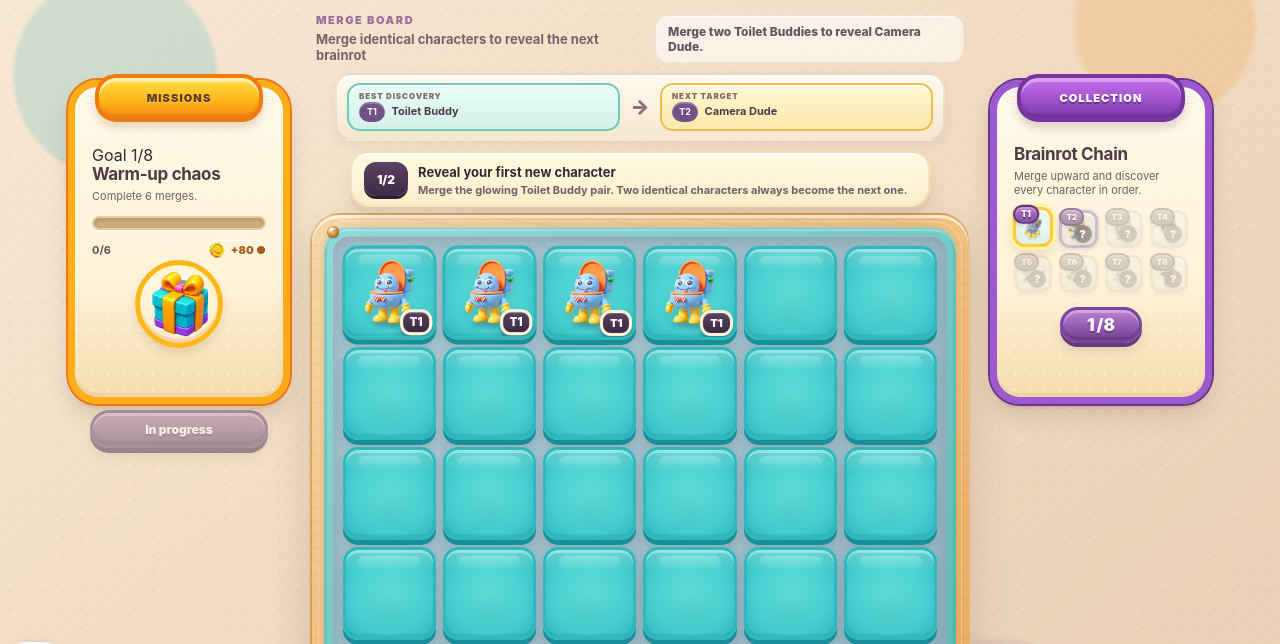
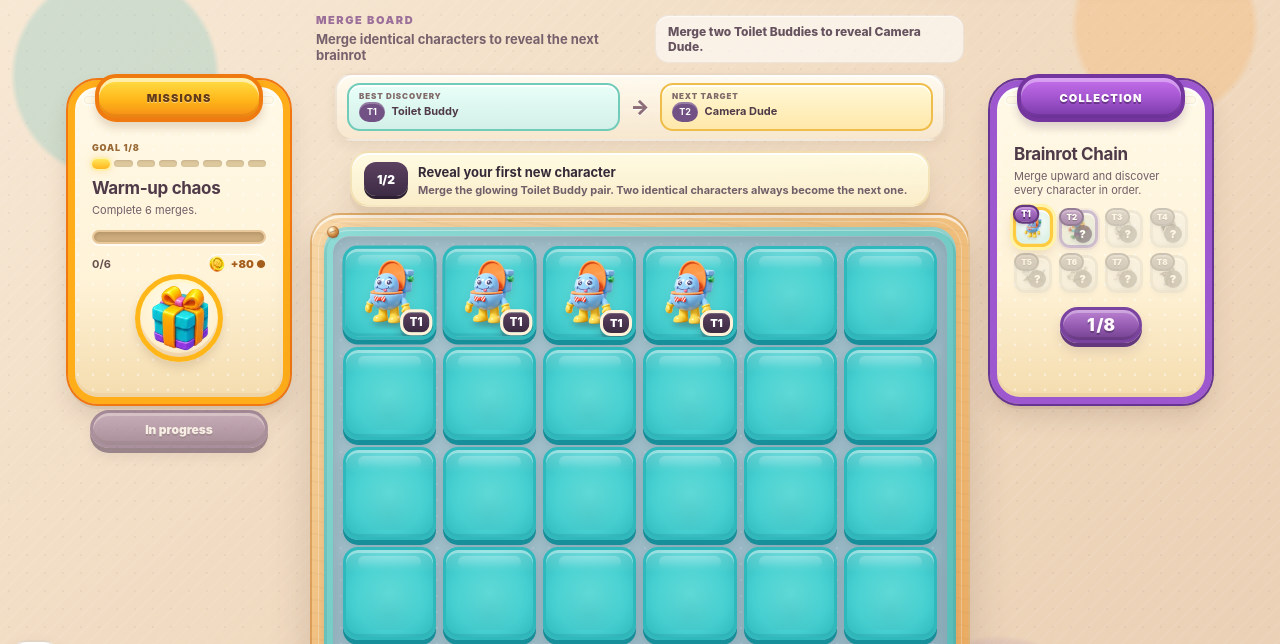
Before and after one commit to ivangemini/Brainmerge, a website with bundled scripts: page index.html in a window 1280 px wide. Shown: the part 102-746 px from the top of the page. Built offline with nearby package versions, Linux system fonts and the light colour scheme.

Commit message:
ui: load mission journey styles

```diff
--- a/index.html
+++ b/index.html
@@ -13,6 +13,7 @@
     <link rel="stylesheet" href="./public/code-ui.css" />
     <link rel="stylesheet" href="./public/sprite-art.css" />
     <link rel="stylesheet" href="./public/chain-polish.css" />
+    <link rel="stylesheet" href="./public/mission-journey.css" />
   </head>
   <body>
     <div id="app"></div>
```
